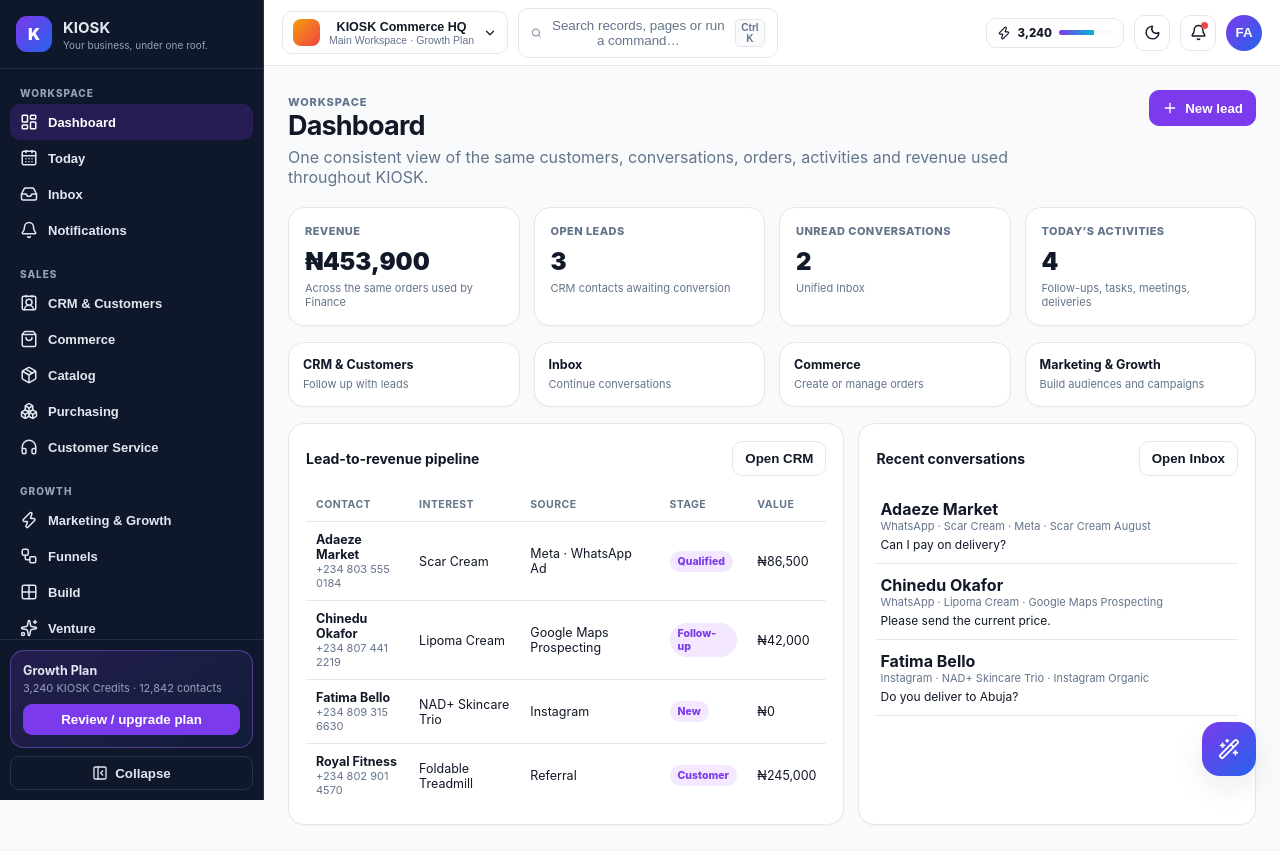
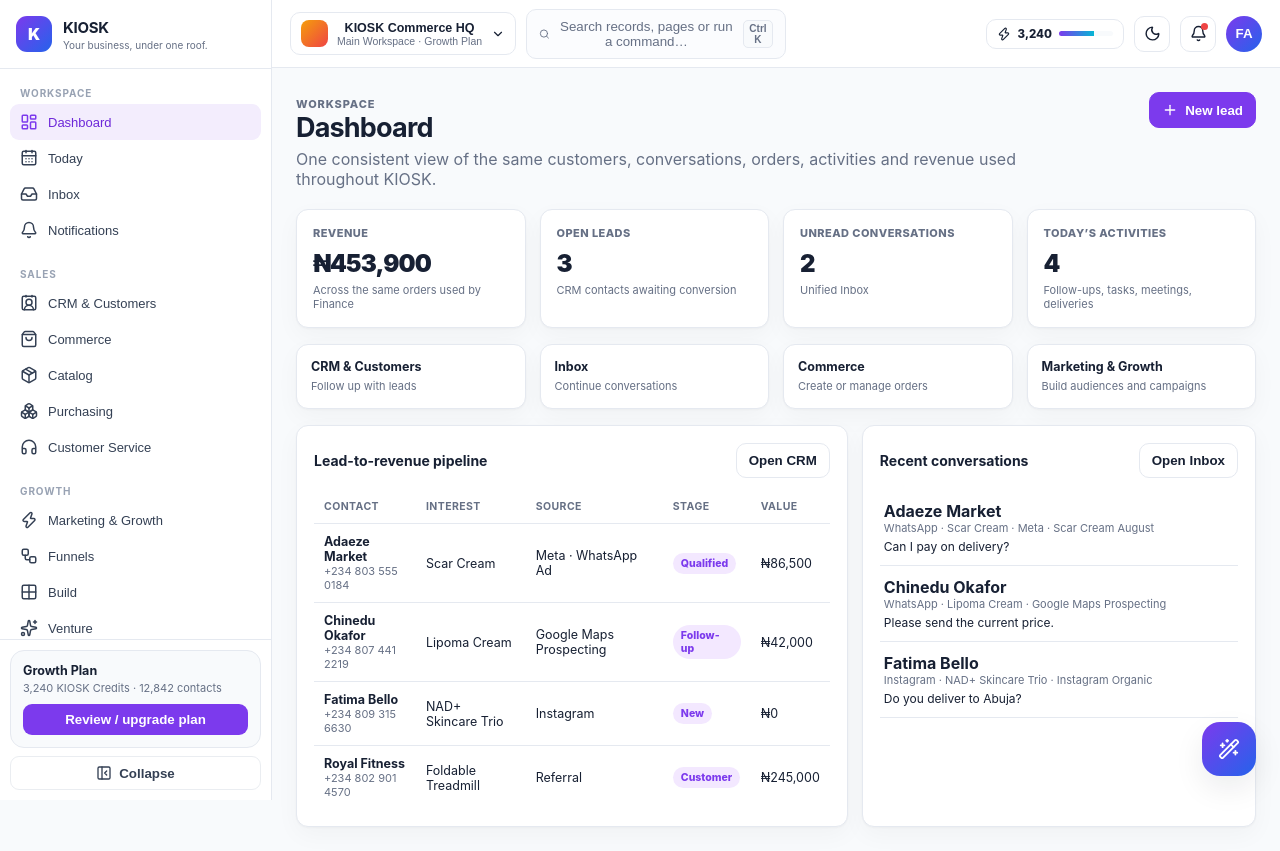
Before and after one commit to demoskidigitalagency-stack/kiosk-platform, a React (Vite) app: page / in a window 1280 px wide. Built offline with nearby package versions, Linux system fonts and the light colour scheme.

Commit message:
Load corrected KIOSK appearance shell

```diff
--- a/src/main.tsx
+++ b/src/main.tsx
@@ -1,7 +1,11 @@
 import React from 'react';
 import ReactDOM from 'react-dom/client';
 import { App } from './App';
+import { installAppearanceNomenclature } from './appearance-nomenclature';
 import './unified-shell.css';
+import './appearance-shell-correction.css';
+
+installAppearanceNomenclature();
 
 ReactDOM.createRoot(document.getElementById('root')!).render(
   <React.StrictMode>
```
